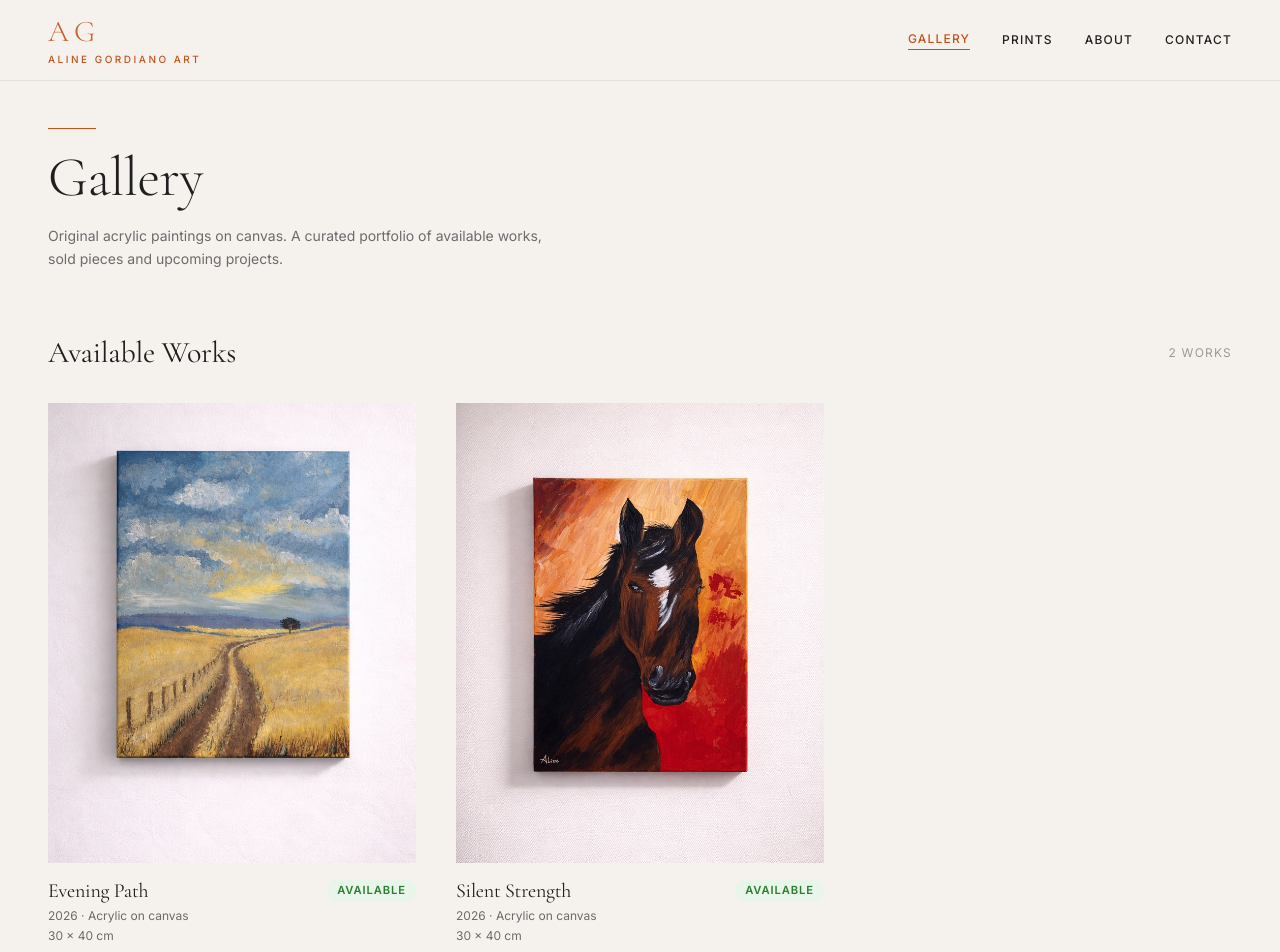
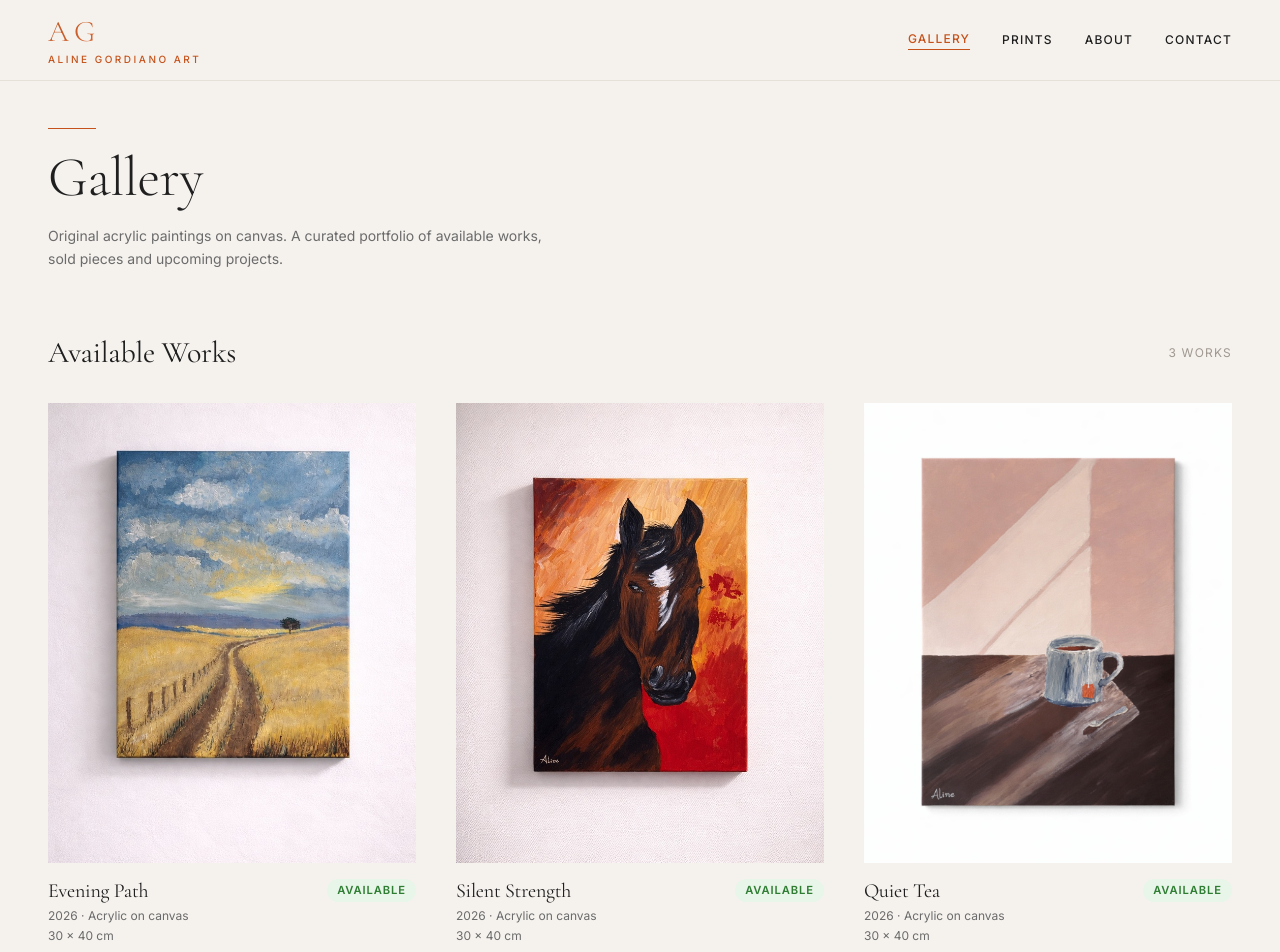
Before and after one commit to Nanahhhhh/aline-gordiano-art-site, a Next.js app: page /gallery in a window 1280 px wide. Shown: the top 952 px of the page. Built offline with nearby package versions, Linux system fonts and the light colour scheme.

Commit message:
Add Quiet Tea artwork

```diff
--- a/src/data/artworks.ts
+++ b/src/data/artworks.ts
@@ -63,6 +63,21 @@ export const artworks: Artwork[] = [
       'An expressive study conveying quiet power and movement through rich reds and textural brushwork.',
     extraImages: ['/artworks/silent-strength-overview.jpeg'],
   },
+  {
+    slug: 'quiet-tea',
+    title: 'Quiet Tea',
+    year: 2026,
+    medium: 'Acrylic on canvas',
+    dimensions: '30 × 40 cm',
+    status: 'available',
+    tags: ['interior', 'still-life', 'light'],
+    image: '/artworks/quiet-tea.jpeg',
+    alt: 'Quiet Tea by Aline Gordiano',
+    featured: false,
+    description:
+      'A quiet interior moment captured through warm light and stillness — a simple cup of tea resting in the morning glow.',
+    extraImages: ['/artworks/quiet-tea-overview.jpeg'],
+  },
 ];
 
 export function getArtworkBySlug(slug: string): Artwork | undefined {
```
Also changed, not shown: public/artworks/quiet-tea-overview.jpeg (added), public/artworks/quiet-tea.jpeg (added).
